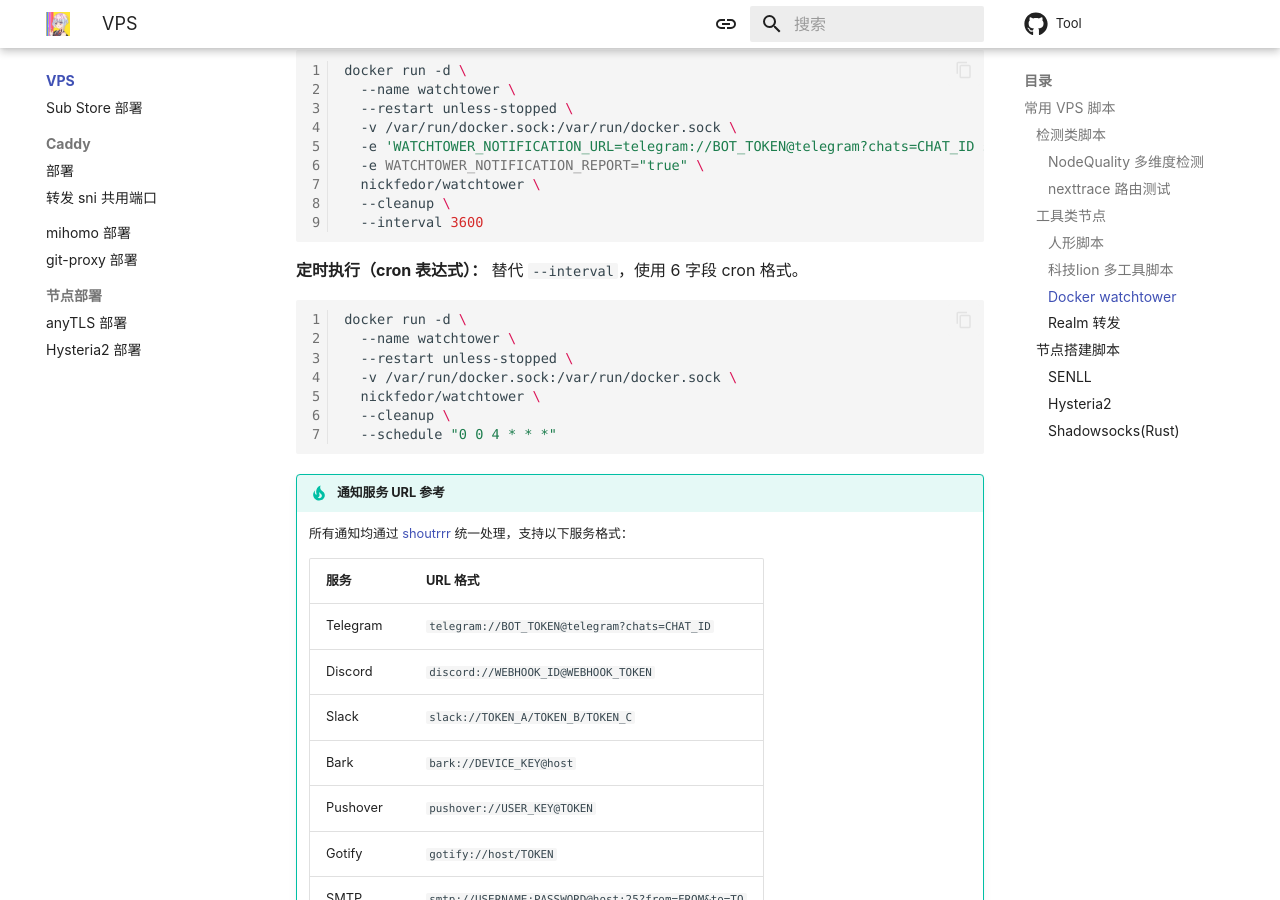
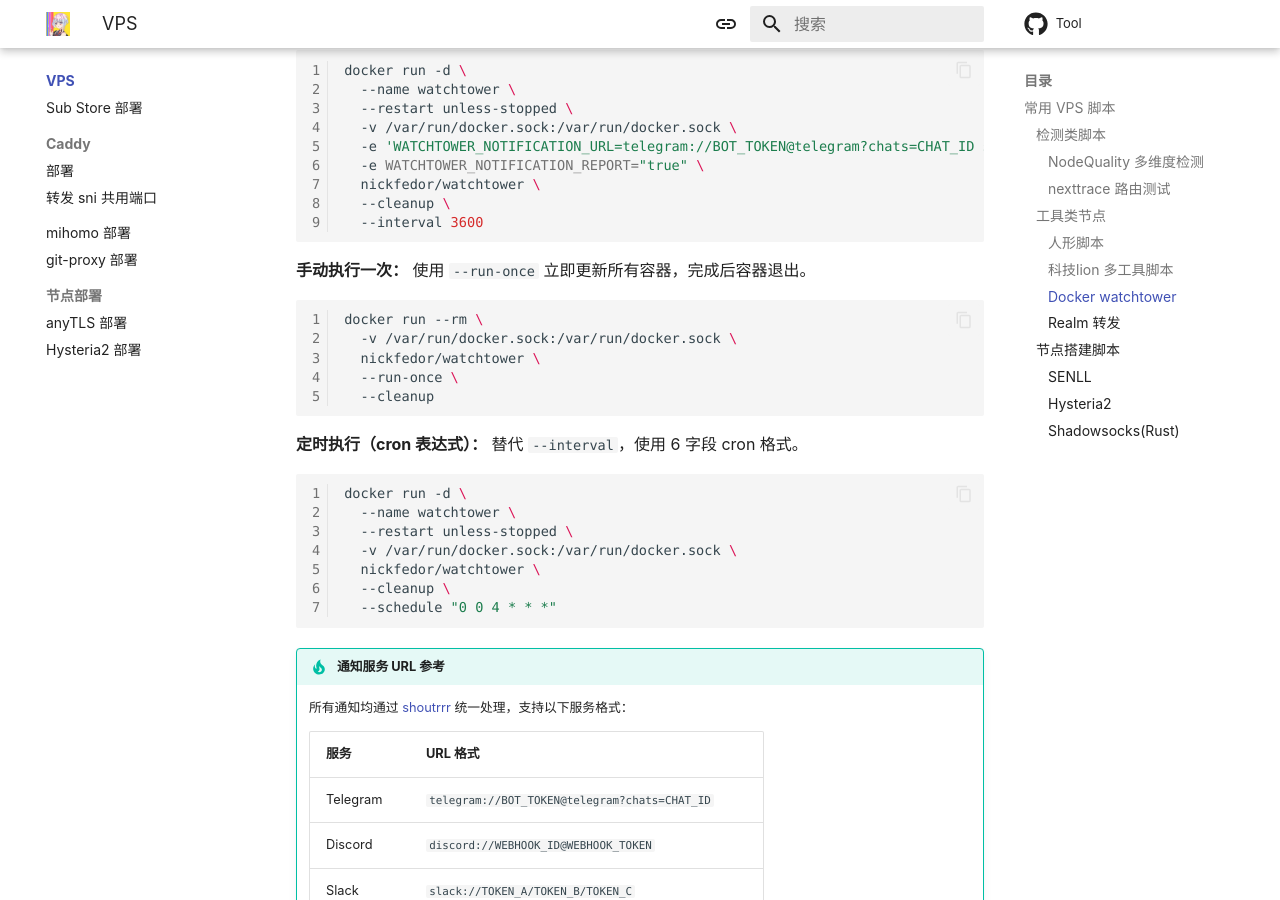
Before and after one commit to Repcz/Repcz.github.io, an MkDocs documentation site: the page built from docs/vps/index.md, in a window 1280 px wide and 900 px high, scrolled down 1920 px. Built offline with MkDocs 1.6.1 and Material for MkDocs 9.7.7, drawn with Linux system fonts in a browser that asks for light colours; comment, search, counter and statistics services are not loaded.

Commit message:
docs(vps): 新增 watchtower 手动一次执行示例

````diff
--- a/docs/vps/index.md
+++ b/docs/vps/index.md
@@ -101,6 +101,16 @@ docker run -d \
   nickfedor/watchtower \
   --cleanup \
   --interval 3600
+```
+
+**手动执行一次：** 使用 `--run-once` 立即更新所有容器，完成后容器退出。
+
+```bash
+docker run --rm \
+  -v /var/run/docker.sock:/var/run/docker.sock \
+  nickfedor/watchtower \
+  --run-once \
+  --cleanup
 ```
 
 **定时执行（cron 表达式）：** 替代 `--interval`，使用 6 字段 cron 格式。
````
